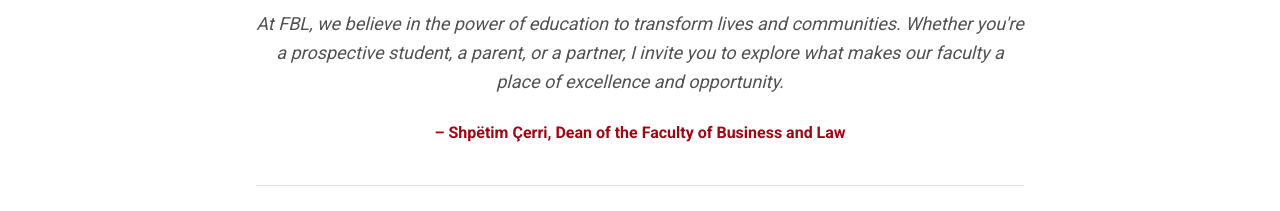
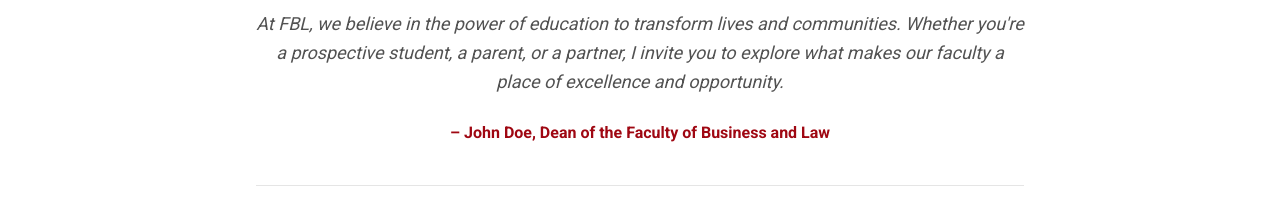
Before and after one commit to ecerri22/fbl-web, a Next.js app: page /about-us in a window 1280 px wide. Shown: the part 1340-1551 px from the top of the page. Built offline with nearby package versions, Linux system fonts and the light colour scheme.

Commit message:
put placeholder name in message from the dean

```diff
--- a/src/app/about-us/page.tsx
+++ b/src/app/about-us/page.tsx
@@ -69,7 +69,7 @@ export default function AboutPage() {
           <p className="text-neutral-600 font-roboto italic text-lg leading-relaxed">
             At FBL, we believe in the power of education to transform lives and communities. Whether you&#39;re a prospective student, a parent, or a partner, I invite you to explore what makes our faculty a place of excellence and opportunity.
           </p>
-          <p className="text-neutral-700 font-roboto font-semibold mt-4 text-red-800">– Shpëtim Çerri, Dean of the Faculty of Business and Law</p>
+          <p className="text-neutral-700 font-roboto font-semibold mt-4 text-red-800">– John Doe, Dean of the Faculty of Business and Law</p>
         </section>
 
         {/* History of FBL Section */}
```
